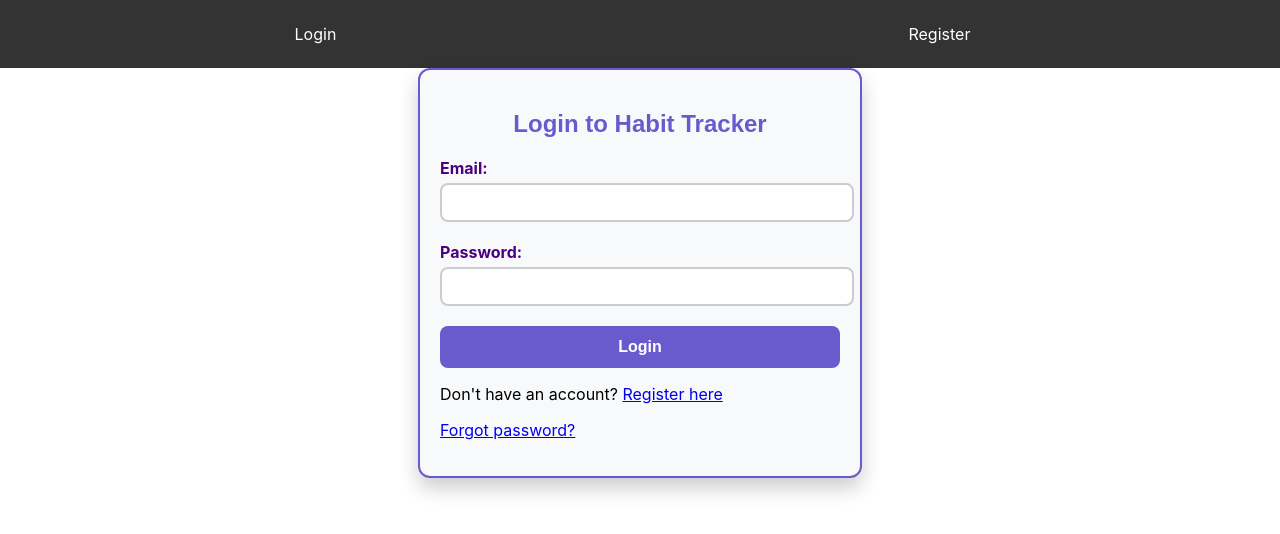
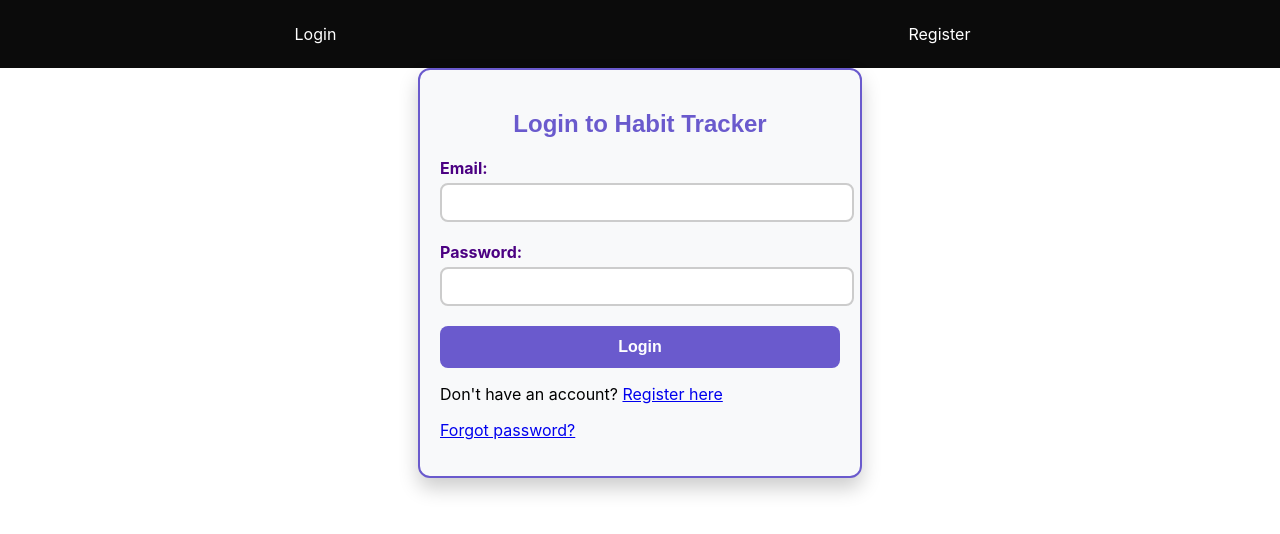
Before and after one commit to gameloftgamerg/habitBuddy, a React (Create React App) app in the folder frontend/src/: page /login in a window 1280 px wide. Shown: the top 534 px of the page. Built offline with nearby package versions, Linux system fonts and the light colour scheme; the HTML template or start-up script is replaced by a standard one.

Commit message:
mild css changes to nav bar

```diff
--- a/frontend/src/Navbar.css
+++ b/frontend/src/Navbar.css
@@ -1,6 +1,6 @@
 /* src/components/Navbar.css */
 nav {
-    background-color: #333;
+    background-color: #0b0b0b;
     padding: 1rem;
     display: flex;
     justify-content: space-around;
@@ -16,16 +16,17 @@ nav a {
 }
 
 nav a:hover {
-    background-color: #555;
+    background-color: white;
 }
 
 nav a:active {
-    background-color: #777;
+    background-color: beige;
 }
 
 nav a:focus {
     outline: 2px solid #007bff;
     outline-offset: 2px;
+    color: white;
 }
 
 .active-link {
```
